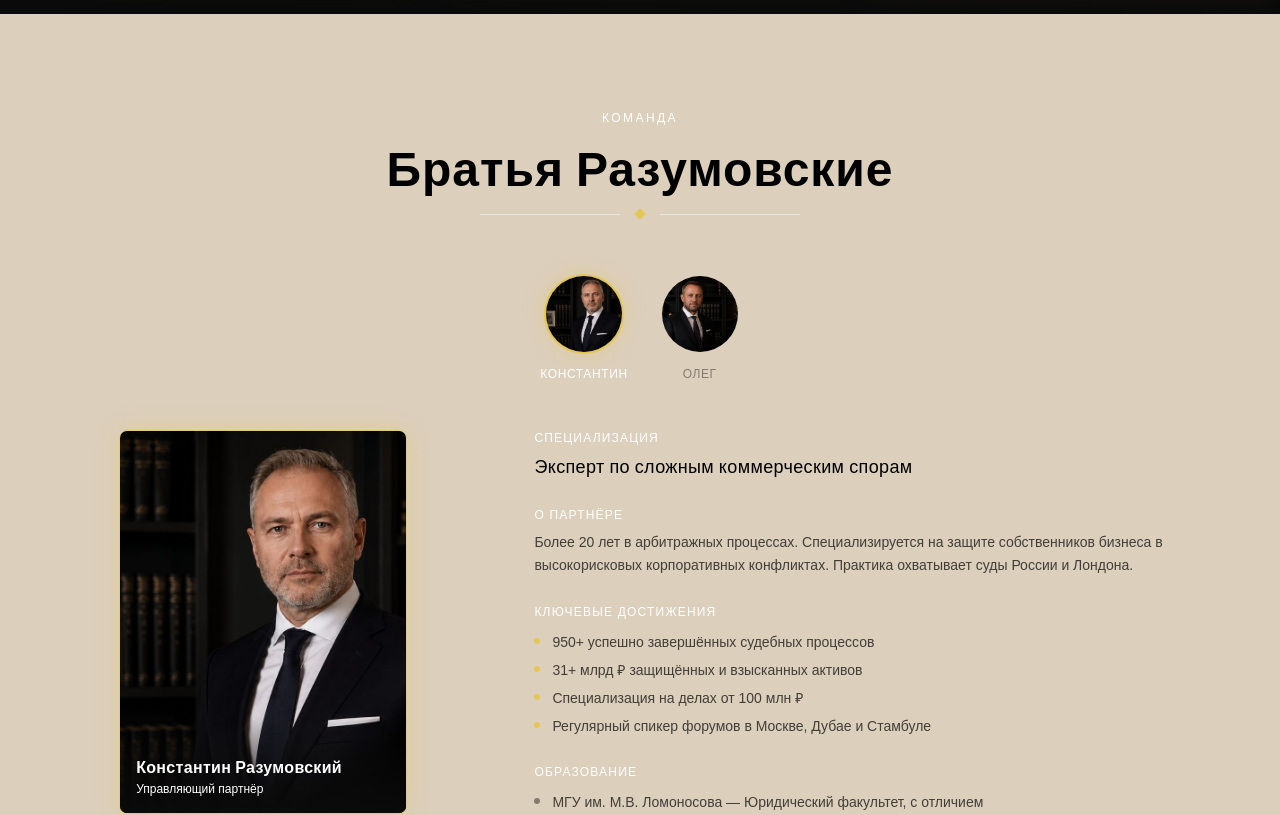
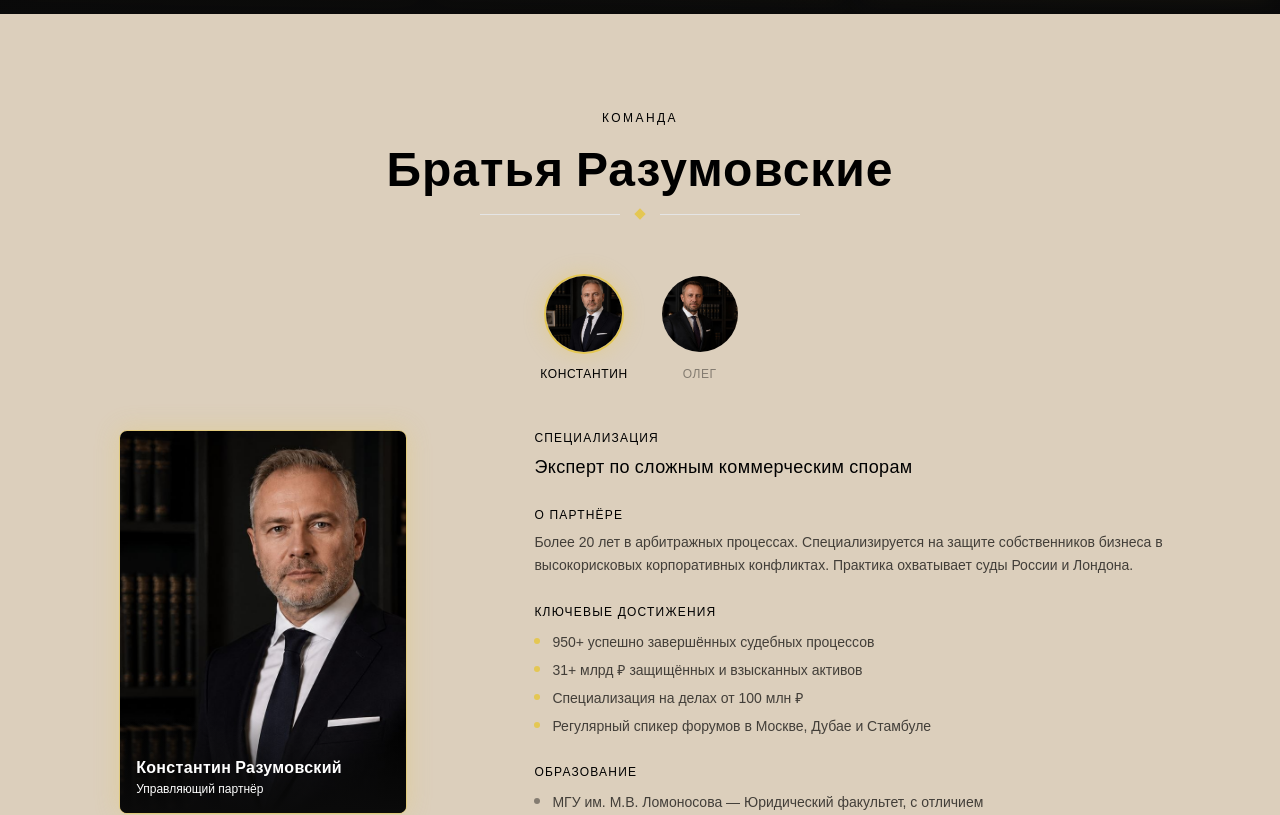
Before and after one commit to artempataga1-pixel/ships_project, a Next.js app in the folder demo-site/: page / in a window 1280 px wide. Shown: the part 786-1601 px from the top of the page. Built offline with nearby package versions, Linux system fonts and the light colour scheme; no server answers; a web font is replaced by a local one.

Commit message:
Команда: текст через CSS переменные — черный в светлой теме, белый в темной

```diff
--- a/demo-site/src/components/sections/PartnersSection.tsx
+++ b/demo-site/src/components/sections/PartnersSection.tsx
@@ -6,7 +6,7 @@ export function PartnersSection() {
   return (
     <SectionWrapper id="partners" dark>
       <div className="text-center mb-14">
-        <p className="text-white text-xs uppercase tracking-[0.2em] mb-4">Команда</p>
+        <p className="text-xs uppercase tracking-[0.2em] mb-4" style={{ color: "var(--dark-text-100)" }}>Команда</p>
         <h2 className="font-display text-3xl sm:text-4xl md:text-5xl font-bold mb-5" style={{ color: "var(--dark-text-100)" }}>
           Братья Разумовские
         </h2>
--- a/demo-site/src/components/sections/PartnersTabs.tsx
+++ b/demo-site/src/components/sections/PartnersTabs.tsx
@@ -22,7 +22,7 @@ export function PartnersTabs() {
             />
             <span
               className="text-xs uppercase tracking-wider transition-colors"
-              style={{ color: active === idx ? "#ffffff" : "var(--dark-text-40)" }}
+              style={{ color: active === idx ? "var(--dark-text-100)" : "var(--dark-text-40)" }}
             >
               {p.name.split(" ")[0]}
             </span>
@@ -49,6 +49,7 @@ export function PartnersTabs() {
                 sizes="(max-width: 1024px) 280px, 300px"
               />
               <div className="absolute inset-x-0 bottom-0 h-24 bg-gradient-to-t from-charcoal to-transparent" />
+              {/* Имя/роль поверх тёмного градиента — всегда белые */}
               <div className="absolute bottom-4 left-4 right-4">
                 <p className="font-display font-semibold text-white">{partner.name}</p>
                 <p className="text-white text-xs mt-0.5">{partner.role}</p>
@@ -58,15 +59,15 @@ export function PartnersTabs() {
 
           <div className="lg:col-span-3 flex flex-col gap-7">
             <div>
-              <p className="text-white text-xs uppercase tracking-widest mb-2">Специализация</p>
+              <p className="text-xs uppercase tracking-widest mb-2" style={{ color: "var(--dark-text-100)" }}>Специализация</p>
               <p className="text-lg font-display leading-snug" style={{ color: "var(--dark-text-100)" }}>{partner.specialty}</p>
             </div>
             <div>
-              <p className="text-white text-xs uppercase tracking-widest mb-2">О партнёре</p>
+              <p className="text-xs uppercase tracking-widest mb-2" style={{ color: "var(--dark-text-100)" }}>О партнёре</p>
               <p className="leading-relaxed text-sm" style={{ color: "var(--dark-text-70)" }}>{partner.bio}</p>
             </div>
             <div>
-              <p className="text-white text-xs uppercase tracking-widest mb-3">Ключевые достижения</p>
+              <p className="text-xs uppercase tracking-widest mb-3" style={{ color: "var(--dark-text-100)" }}>Ключевые достижения</p>
               <ul className="flex flex-col gap-2">
                 {partner.achievements.map((a, i) => (
                   <li key={i} className="flex items-start gap-3 text-sm" style={{ color: "var(--dark-text-70)" }}>
@@ -77,7 +78,7 @@ export function PartnersTabs() {
               </ul>
             </div>
             <div>
-              <p className="text-white text-xs uppercase tracking-widest mb-3">Образование</p>
+              <p className="text-xs uppercase tracking-widest mb-3" style={{ color: "var(--dark-text-100)" }}>Образование</p>
               <ul className="flex flex-col gap-2">
                 {partner.education.map((e, i) => (
                   <li key={i} className="flex items-start gap-3 text-sm" style={{ color: "var(--dark-text-70)" }}>
```
